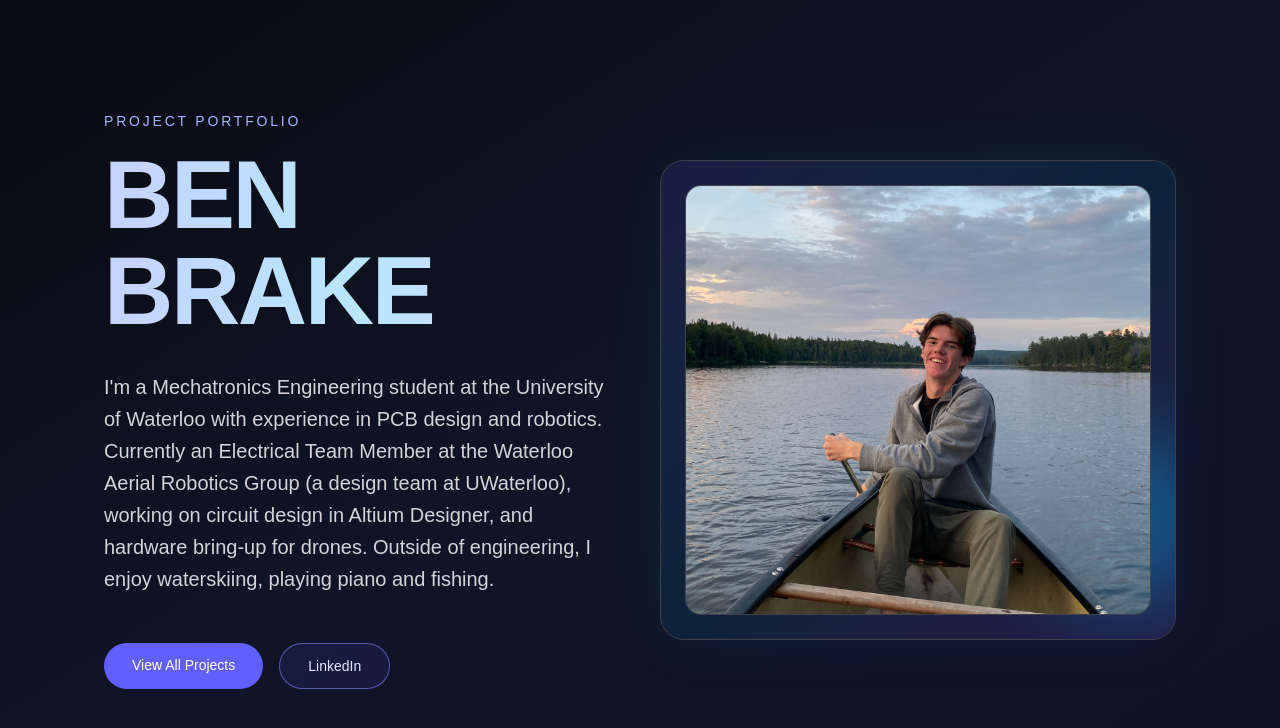
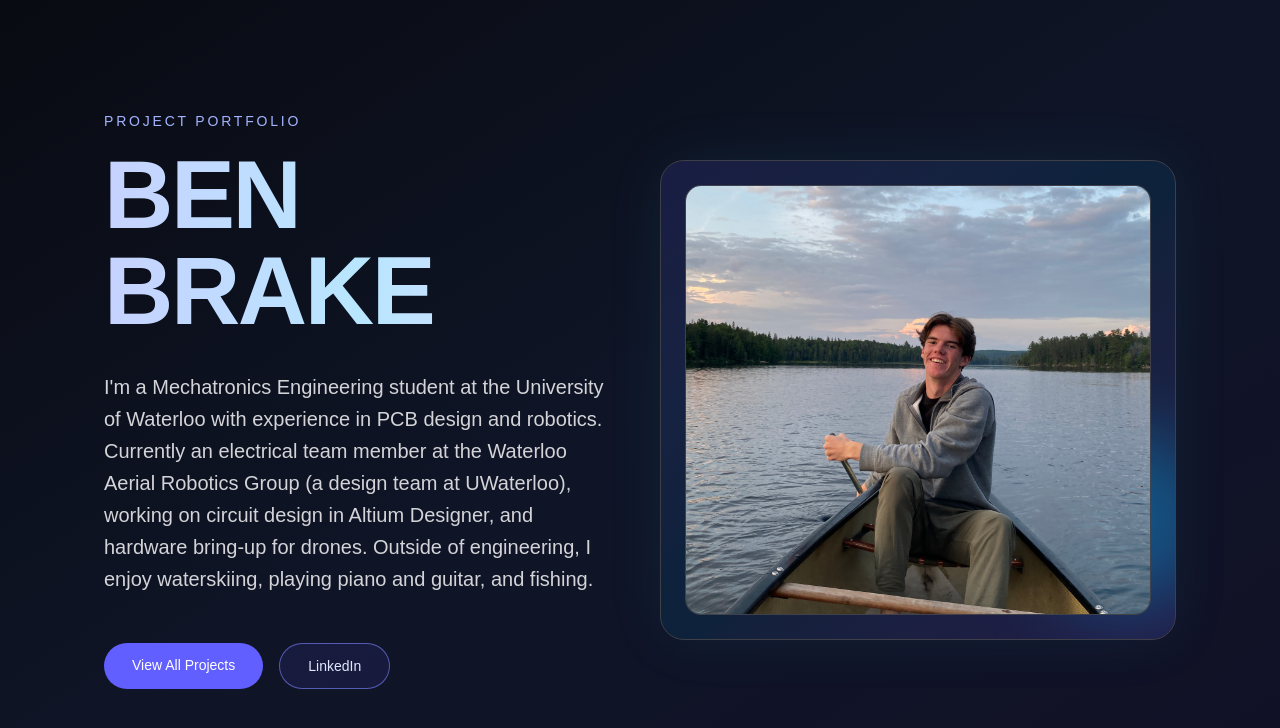
Before and after one commit to Beanfox/portfolio-website, a Next.js app: page / in a window 1280 px wide. Shown: the top 728 px of the page. Built offline with nearby package versions, Linux system fonts and the light colour scheme.

Commit message:
Refine homepage copy

```diff
--- a/src/app/page.tsx
+++ b/src/app/page.tsx
@@ -15,9 +15,9 @@ export default function Home() {
           </h1>
           <p className="animate-fade-up-delay-2 mt-8 max-w-2xl text-lg leading-8 text-zinc-300 sm:text-xl">
             I'm a Mechatronics Engineering student at the University of Waterloo with experience in PCB design
-            and robotics. Currently an Electrical Team Member at the Waterloo Aerial Robotics Group (a design team at UWaterloo),
+            and robotics. Currently an electrical team member at the Waterloo Aerial Robotics Group (a design team at UWaterloo),
             working on circuit design in Altium Designer, and hardware bring-up for drones.
-            Outside of engineering, I enjoy waterskiing, playing piano and fishing.
+            Outside of engineering, I enjoy waterskiing, playing piano and guitar, and fishing.
           </p>
 
           <div className="animate-fade-up-delay-2 mt-12 flex flex-wrap gap-4">
```
